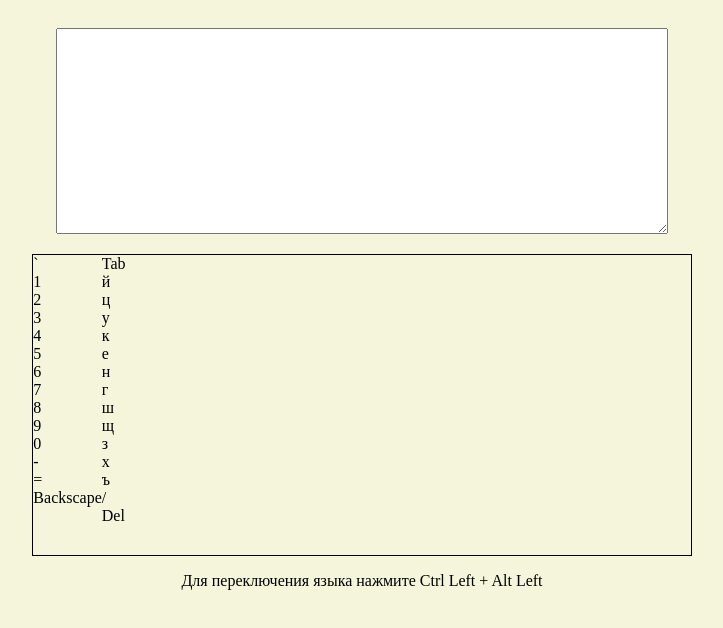
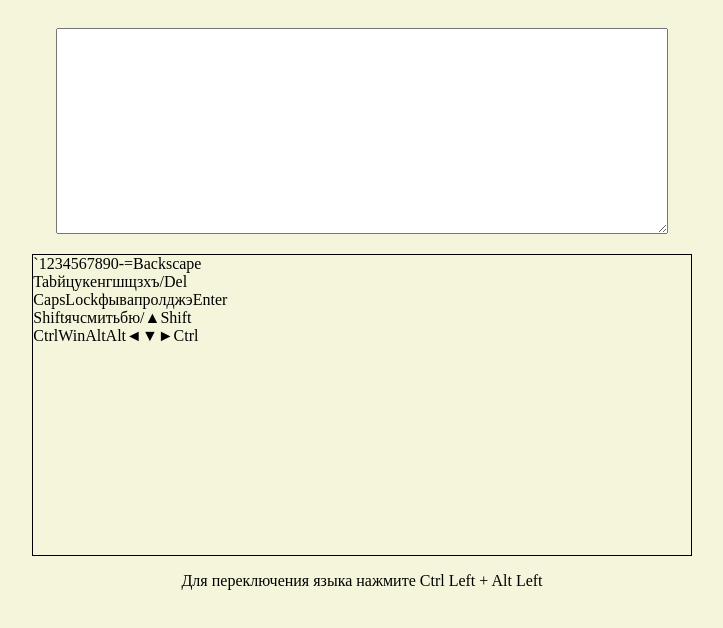
Before and after one commit to 0101oak/virtual-keyboard, a website built with webpack: page development/index.html in a window 1280 px wide. Shown: the whole page, without its empty margins (278-1001 px from the left). Built offline with nearby package versions, Linux system fonts and the light colour scheme.

Commit message:
feat: rows added

```diff
--- a/development/src/index.js
+++ b/development/src/index.js
@@ -40,12 +40,12 @@ for (let i = 0; i < array.length; i++) {
 }
 
 const rowFirst = document.createElement('div');
-row.classList.add('row_1');
-keyboard.appendChild(rowFirst);
+rowFirst.classList.add('row_1');
+keyboard.append(rowFirst);
 
-const arrayFirst = ['Tab', 'q', 'w', 'e', 'r', 't', 'y', 'u', 'i', 'o', 'p', '[', ']', '\/', 'Del'];
+const arrayFirst = ['Tab', 'q', 'w', 'e', 'r', 't', 'y', 'u', 'i', 'o', 'p', '[', ']', '/', 'Del'];
 const charFirst = [9, 81, 87, 69, 82, 84, 89, 85, 73, 79, 80, 219, 221, 220, 46];
-const arrayRusFirst = ['Tab', 'й', 'ц', 'у', 'к', 'е', 'н', 'г', 'ш', 'щ', 'з', 'х', 'ъ', '\/', 'Del'];
+const arrayRusFirst = ['Tab', 'й', 'ц', 'у', 'к', 'е', 'н', 'г', 'ш', 'щ', 'з', 'х', 'ъ', '/', 'Del'];
 
 if (lang === 1) {
   for (let i = 0; i < arrayFirst.length; i++) {
@@ -56,3 +56,50 @@ if (lang === 1) {
     rowFirst.append(Key(arrayRusFirst[i], charFirst[i]));
   }
 }
+
+const rowSecond = document.createElement('div');
+rowSecond.classList.add('row_2');
+keyboard.appendChild(rowSecond);
+
+const arraySecond = ['CapsLock', 'a', 's', 'd', 'f', 'g', 'h', 'j', 'k', 'l', ';', "'", 'Enter'];
+const charSecond = [20, 65, 83, 68, 70, 71, 72, 74, 75, 76, 186, 222, 13];
+const arrayRusSecond = ['CapsLock', 'ф', 'ы', 'в', 'а', 'п', 'р', 'о', 'л', 'д', 'ж', 'э', 'Enter'];
+
+if (lang === 1) {
+  for (let i = 0; i < arraySecond.length; i++) {
+    rowSecond.append(Key(arraySecond[i], charSecond[i]));
+  }
+} else {
+  for (let i = 0; i < arrayRusSecond.length; i++) {
+    rowSecond.append(Key(arrayRusSecond[i], charSecond[i]));
+  }
+}
+
+const rowThird = document.createElement('div');
+rowThird.classList.add('row_3');
+keyboard.appendChild(rowThird);
+
+const arrayThird = ['Shift', 'z', 'x', 'c', 'v', 'b', 'n', 'm', ',', '.', '/', '▲', 'Shift'];
+const charThird = [16, 90, 88, 67, 86, 66, 78, 77, 188, 190, 191, 38, 'ShiftRight'];
+const arrayRusThird = ['Shift', 'я', 'ч', 'с', 'м', 'и', 'т', 'ь', 'б', 'ю', '/', '▲', 'Shift'];
+
+if (lang === 1) {
+  for (let i = 0; i < arrayThird.length; i++) {
+    rowThird.append(Key(arrayThird[i], charThird[i]));
+  }
+} else {
+  for (let i = 0; i < arrayRusThird.length; i++) {
+    rowThird.append(Key(arrayRusThird[i], charThird[i]));
+  }
+}
+
+const rowFourth = document.createElement('div');
+rowFourth.classList.add('row_4');
+keyboard.appendChild(rowFourth);
+
+const arrayFourth = ['Ctrl', 'Win', 'Alt', '', 'Alt', '◄', '▼', '►', 'Ctrl'];
+const charFourth = [17, 91, 18, 32, 'AltRight', 37, 40, 39, 'v'];
+
+for (let i = 0; i < arrayFourth.length; i++) {
+  rowFourth.append(Key(arrayFourth[i], charFourth[i]));
+}
--- a/development/src/styles.css
+++ b/development/src/styles.css
@@ -21,4 +21,25 @@ body {
   height: 300px;
   border: 1px solid black;
   display: flex;
+  flex-direction: column;
 }
+
+.row {
+  display: flex;
+}
+
+.row_1 {
+  display: flex;
+}
+
+.row_2 {
+  display: flex;
+}
+
+.row_3 {
+  display: flex;
+}
+
+.row_4 {
+  display: flex;
+}
```
